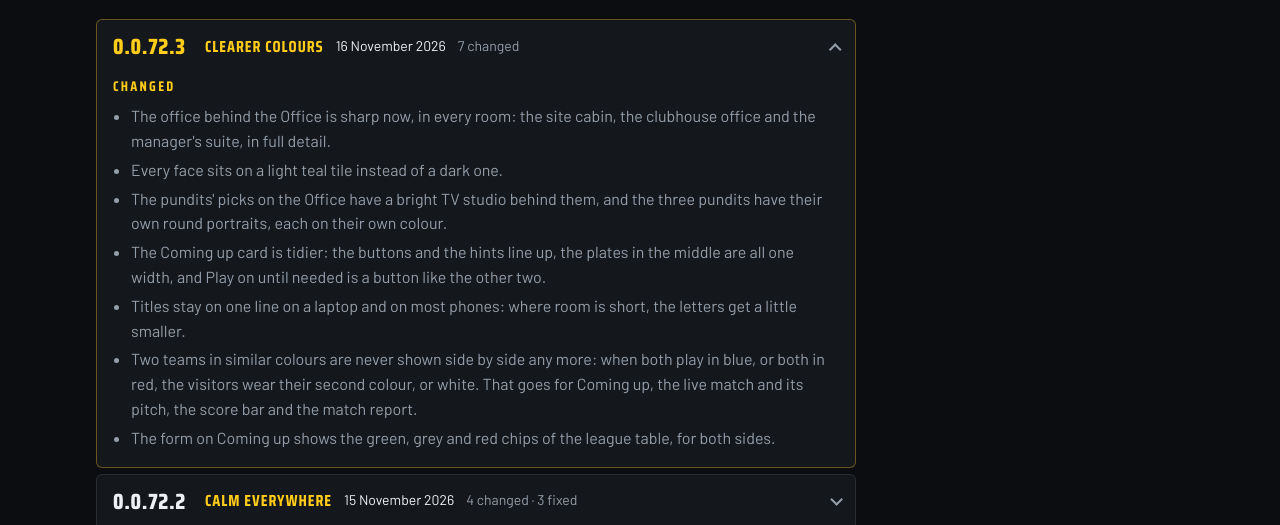
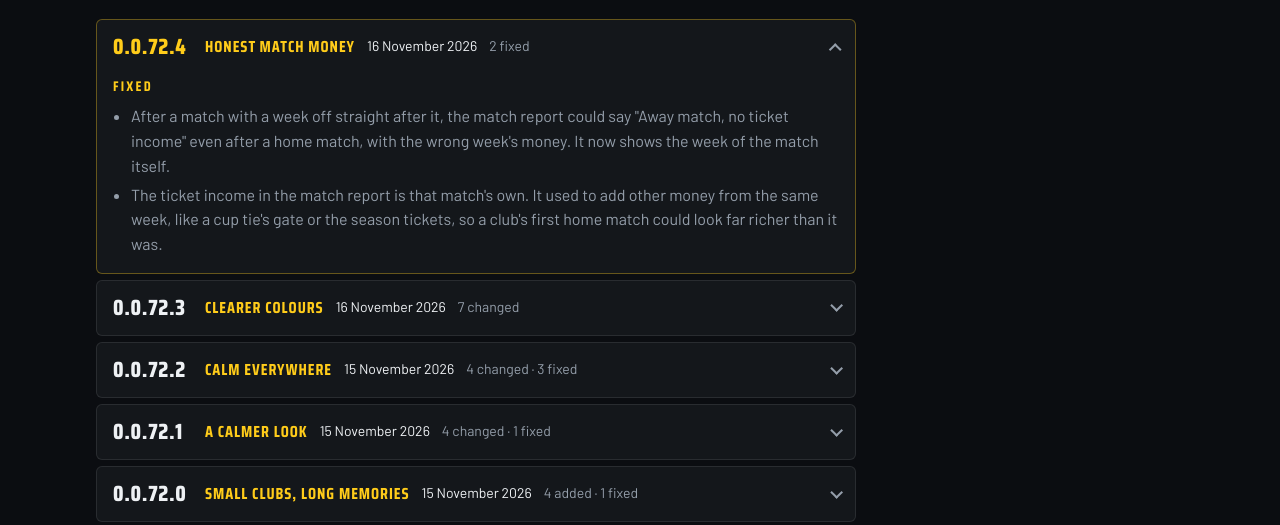
Before and after one commit to Caviloso/matchnight-site, a plain HTML site: page updates.html in a window 1280 px wide. Shown: the part 250-775 px from the top of the page. Drawn offline with Linux system fonts and the light colour scheme.

Commit message:
Site 0.4.29: 0.0.72.4 entry (Honest match money)
The Updates page opens on 0.0.72.4, Honest match money (16 November 2026,
2 fixed, word for word from the build line), and the front page's scoreboard
shows it. Every page's site line says 0.4.29. What's coming unchanged (a fix
update). Checked: every page the same as the source build, no sideways scroll at
320, 390, 768 and 1280 px.

Co-Authored-By: Claude Opus 5.5 <noreply@anthropic.com>
Claude-Session: https://claude.ai/code/session_01TsLiEYZWswC7geY3swJuh2

```diff
--- a/updates.html
+++ b/updates.html
@@ -1,5 +1,5 @@
 <!doctype html>
-<!-- matchnightgame.com, site 0.4.28 -->
+<!-- matchnightgame.com, site 0.4.29 -->
 <html lang="en">
 <head>
 <meta charset="utf-8">
@@ -573,7 +573,8 @@ footer .credit, footer .tm, .foot-nav { flex-basis: 100%; }
         <h1 id="sub-h">Every version</h1>
         <p class="intro">Every version of Matchnight in development, newest first, back to the first prototypes of October 2026. Open one to see what it added, changed and fixed.</p>
         <div class="upds">
-            <details class="upd" open><summary><span class="uver">0.0.72.3</span><span class="umeta"><span class="uname">Clearer colours</span><time datetime="2026-11-16">16 November 2026</time><span>7 changed</span></span></summary><div class="ubody"><div class="ugroup"><h4>Changed</h4><ul><li>The office behind the Office is sharp now, in every room: the site cabin, the clubhouse office and the manager&#x27;s suite, in full detail.</li><li>Every face sits on a light teal tile instead of a dark one.</li><li>The pundits&#x27; picks on the Office have a bright TV studio behind them, and the three pundits have their own round portraits, each on their own colour.</li><li>The Coming up card is tidier: the buttons and the hints line up, the plates in the middle are all one width, and Play on until needed is a button like the other two.</li><li>Titles stay on one line on a laptop and on most phones: where room is short, the letters get a little smaller.</li><li>Two teams in similar colours are never shown side by side any more: when both play in blue, or both in red, the visitors wear their second colour, or white. That goes for Coming up, the live match and its pitch, the score bar and the match report.</li><li>The form on Coming up shows the green, grey and red chips of the league table, for both sides.</li></ul></div></div></details>
+            <details class="upd" open><summary><span class="uver">0.0.72.4</span><span class="umeta"><span class="uname">Honest match money</span><time datetime="2026-11-16">16 November 2026</time><span>2 fixed</span></span></summary><div class="ubody"><div class="ugroup"><h4>Fixed</h4><ul><li>After a match with a week off straight after it, the match report could say &quot;Away match, no ticket income&quot; even after a home match, with the wrong week&#x27;s money. It now shows the week of the match itself.</li><li>The ticket income in the match report is that match&#x27;s own. It used to add other money from the same week, like a cup tie&#x27;s gate or the season tickets, so a club&#x27;s first home match could look far richer than it was.</li></ul></div></div></details>
+            <details class="upd"><summary><span class="uver">0.0.72.3</span><span class="umeta"><span class="uname">Clearer colours</span><time datetime="2026-11-16">16 November 2026</time><span>7 changed</span></span></summary><div class="ubody"><div class="ugroup"><h4>Changed</h4><ul><li>The office behind the Office is sharp now, in every room: the site cabin, the clubhouse office and the manager&#x27;s suite, in full detail.</li><li>Every face sits on a light teal tile instead of a dark one.</li><li>The pundits&#x27; picks on the Office have a bright TV studio behind them, and the three pundits have their own round portraits, each on their own colour.</li><li>The Coming up card is tidier: the buttons and the hints line up, the plates in the middle are all one width, and Play on until needed is a button like the other two.</li><li>Titles stay on one line on a laptop and on most phones: where room is short, the letters get a little smaller.</li><li>Two teams in similar colours are never shown side by side any more: when both play in blue, or both in red, the visitors wear their second colour, or white. That goes for Coming up, the live match and its pitch, the score bar and the match report.</li><li>The form on Coming up shows the green, grey and red chips of the league table, for both sides.</li></ul></div></div></details>
             <details class="upd"><summary><span class="uver">0.0.72.2</span><span class="umeta"><span class="uname">Calm everywhere</span><time datetime="2026-11-15">15 November 2026</time><span>4 changed · 3 fixed</span></span></summary><div class="ubody"><div class="ugroup"><h4>Changed</h4><ul><li>Every table in the game is now quiet rows: no cream plate on every line, just a thin line between the rows and your own club lit up in yellow. In the league tables, the promotion, play-off and relegation places get a coloured stripe at the edge.</li><li>Player stats are plain and easy to scan, and the column you sort by gets a soft highlight.</li><li>Every list of results shows each game on two lines, so long club names fit. The side that went out is greyed, and extra time, penalties and the aggregate sit on a small line underneath.</li><li>The Saturday-night look is a step lighter: a deep studio blue instead of near-black. Daylight is unchanged.</li></ul></div><div class="ugroup"><h4>Fixed</h4><ul><li>After a week without a game, the match report&#x27;s &quot;Other results&quot; no longer says &quot;None.&quot;, and the fans&#x27; posts on that match are back.</li><li>After a lost play-off semi-final, the report lists the other semi-final, not the final.</li><li>Closing and reopening the game during the play-offs no longer costs the play-off winner its promotion.</li></ul></div></div></details>
             <details class="upd"><summary><span class="uver">0.0.72.1</span><span class="umeta"><span class="uname">A calmer look</span><time datetime="2026-11-15">15 November 2026</time><span>4 changed · 1 fixed</span></span></summary><div class="ubody"><div class="ugroup"><h4>Changed</h4><ul><li>As it stands, in the Office, is calmer: only your club&#x27;s row keeps its coloured plates, the clubs around you are quiet lines.</li><li>Tale of the tape shows plain numbers instead of bars, with a small tag saying how far ahead or behind you are on each line, and one &quot;?&quot; that explains them all.</li><li>Full-time scores on the League screen put each game on two lines, so long club names are never cut, the goals sit in a neat column and the side that lost is greyed out. Tap a game to open its match report.</li><li>The points in the league table now sit neatly centred under Pts.</li></ul></div><div class="ugroup"><h4>Fixed</h4><ul><li>The &quot;?&quot; help bubbles stay on the screen on small phones and at the larger text sizes.</li></ul></div></div></details>
             <details class="upd"><summary><span class="uver">0.0.72.0</span><span class="umeta"><span class="uname">Small clubs, long memories</span><time datetime="2026-11-15">15 November 2026</time><span>4 added · 1 fixed</span></span></summary><div class="ubody"><div class="ugroup"><h4>Added</h4><ul><li>Fans remember where your club has played. Seasons in a higher division build a bigger following, and one bad year no longer wipes it out.</li><li>Going up never costs you sponsor money: a club always earns at least what the division below would pay it.</li><li>Renew a player under 30 whenever you like, on deals of up to five seasons. Players of 30 or over still wait for their last two seasons.</li><li>Young players carry a price now. When an under-24&#x27;s contract runs out and another English club signs him, his old club gets a compensation fee. It works both ways: sign someone else&#x27;s youngster on a free and you pay it.</li></ul></div><div class="ugroup"><h4>Fixed</h4><ul><li>A crowded Saturday show could show the same picture twice.</li></ul></div></div></details>
```
Also changed, not shown: faq.html (+1 -1 lines), index.html (+2 -2 lines), made.html (+1 -1 lines), news.html (+1 -1 lines), news/by-the-book.html (+1 -1 lines), news/every-club-has-a-memory-now.html (+1 -1 lines), news/every-match-on-the-pitch.html (+1 -1 lines), news/one-month-in.html (+1 -1 lines), news/straight-to-the-good-bit.html (+1 -1 lines), news/the-floodlights-come-on.html (+1 -1 lines), news/where-the-game-stands.html (+1 -1 lines), soundtrack.html (+1 -1 lines).
